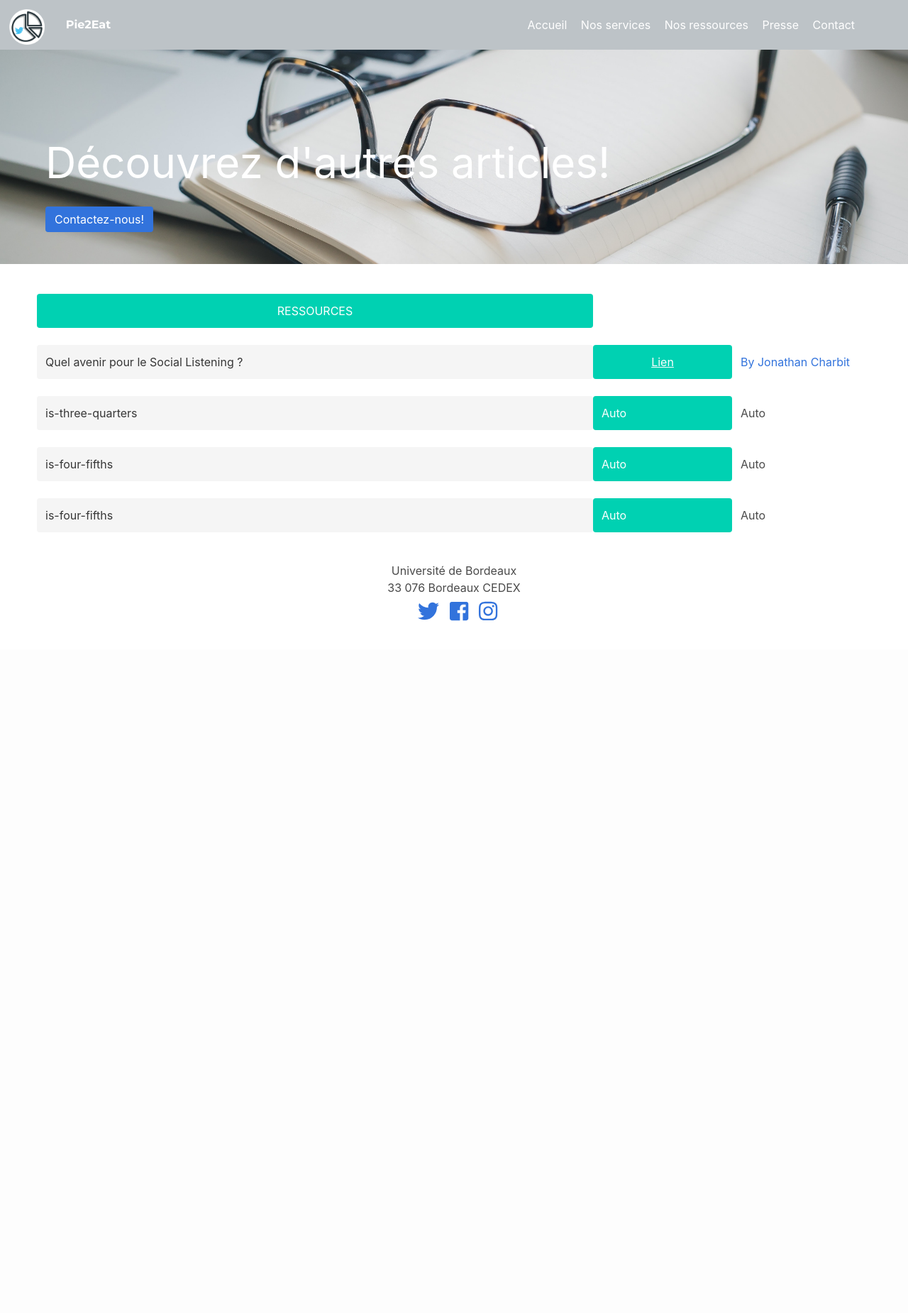
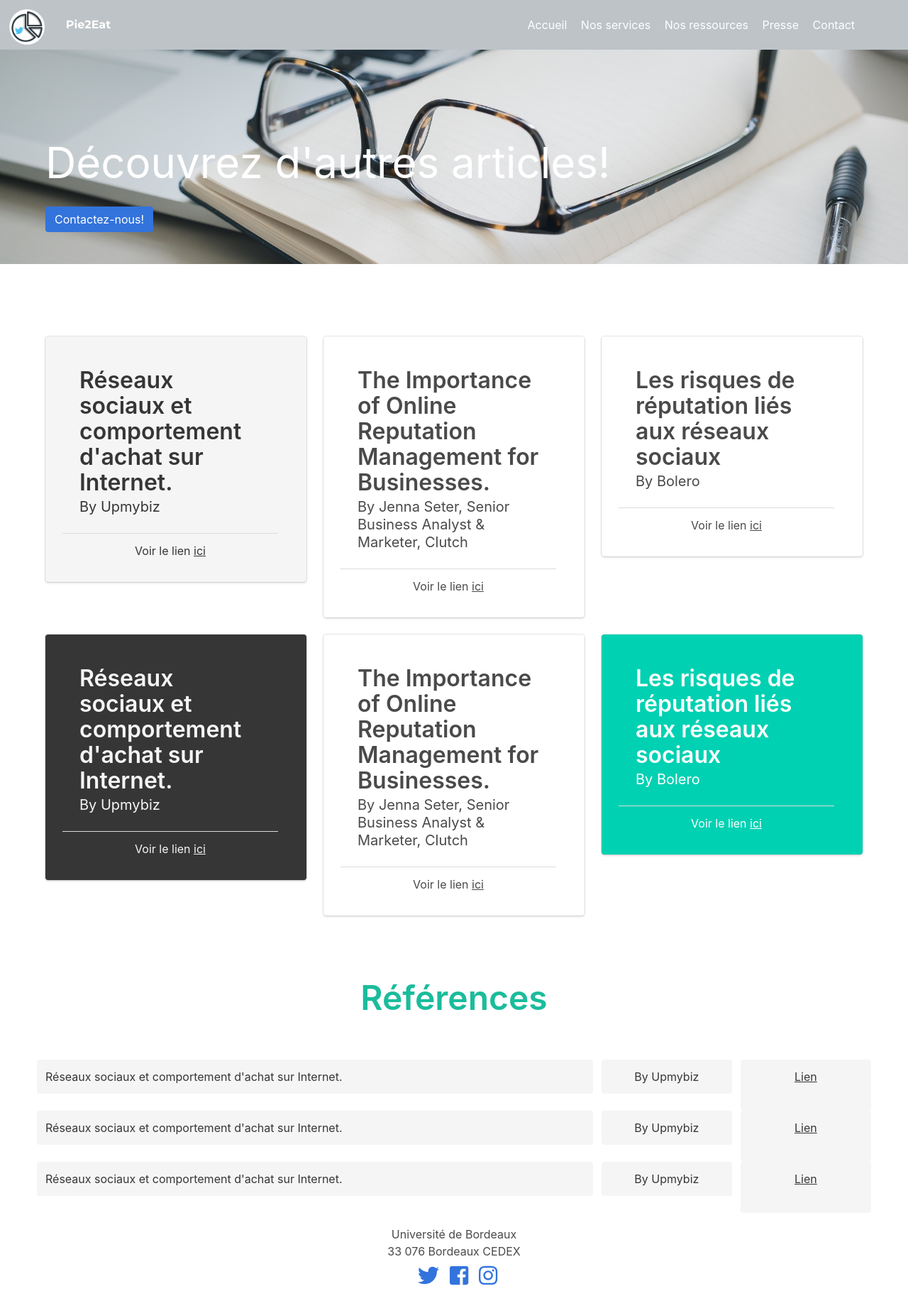
Before and after one commit to Madmax21x/Web_TER, a PHP site: page /presse.php in a window 1280 px wide. Shown: the whole page at 71% size. Before the commit the page ends 875 px from the top, so only its background shows below. Run offline with PHP 8.4, Linux system fonts and the light colour scheme; some libraries are stand-ins or nearby versions.

Commit message:
Update presse.php

```diff
--- a/Site/presse.php
+++ b/Site/presse.php
@@ -18,34 +18,160 @@ include("entete.php");
 <?php
 include("formulaire.php");
 ?>
+
+<br/>
+<br/>
+<br/>
+<br/>
 <div class="container">
+  <div class="columns">
+    <div class="column">
+
+      <div class="card notification is-light">
+        <div class="card-content">
+          <p class="title">
+            Réseaux sociaux et comportement d'achat sur Internet.
+          </p>
+          <p class="subtitle">
+            By Upmybiz
+          </p>
+        </div>
+        <footer class="card-footer">
+          <p class="card-footer-item">
+            <span>
+              Voir le lien <a href="https://www.upmybiz.com/reseaux-sociaux-et-impact-comportement-achat/">ici</a>
+            </span>
+          </p>
+        </footer>
+      </div>
+    </div>
+
+    <div class="column">
+      <div class="card notification is-grey">
+        <div class="card-content">
+          <p class="title">
+            The Importance of Online Reputation Management for Businesses.</p>
+          <p class="subtitle">
+            By Jenna Seter, Senior Business Analyst & Marketer, Clutch
+          </p>
+        </div>
+        <footer class="card-footer">
+          <p class="card-footer-item">
+            <span>
+              Voir le lien <a href="https://clutch.co/pr-firms/resources/importance-online-reputation-management-businesses">ici</a>
+            </span>
+          </p>
+        </footer>
+      </div>
+    </div>
+
+    <div class="column">
+      <div class="card notification is-grey-dark">
+        <div class="card-content">
+          <p class="title">
+            Les risques de réputation liés aux réseaux sociaux</p>
+          <p class="subtitle">
+            By Bolero
+          </p>
+        </div>
+        <footer class="card-footer">
+          <p class="card-footer-item">
+            <span>
+              Voir le lien <a href="https://www.bolero.fr/article-chaine-expert/les-risques-de-reputation-lies-aux-reseaux-sociaux/">ici</a>
+            </span>
+          </p>
+        </footer>
+      </div>
+    </div>
+
+
+</div>
+
+<div class="columns">
+  <div class="column">
+
+    <div class="card notification is-dark">
+      <div class="card-content">
+        <p class="title">
+          Réseaux sociaux et comportement d'achat sur Internet.
+        </p>
+        <p class="subtitle">
+          By Upmybiz
+        </p>
+      </div>
+      <footer class="card-footer">
+        <p class="card-footer-item">
+          <span>
+            Voir le lien <a href="https://www.upmybiz.com/reseaux-sociaux-et-impact-comportement-achat/">ici</a>
+          </span>
+        </p>
+      </footer>
+    </div>
+  </div>
+
+  <div class="column">
+    <div class="card notification is-grey-light">
+      <div class="card-content">
+        <p class="title">
+          The Importance of Online Reputation Management for Businesses.</p>
+        <p class="subtitle">
+          By Jenna Seter, Senior Business Analyst & Marketer, Clutch
+        </p>
+      </div>
+      <footer class="card-footer">
+        <p class="card-footer-item">
+          <span>
+            Voir le lien <a href="https://clutch.co/pr-firms/resources/importance-online-reputation-management-businesses">ici</a>
+          </span>
+        </p>
+      </footer>
+    </div>
+  </div>
+
+  <div class="column">
+    <div class="card notification is-primary">
+      <div class="card-content">
+        <p class="title">
+          Les risques de réputation liés aux réseaux sociaux</p>
+        <p class="subtitle">
+          By Bolero
+        </p>
+      </div>
+      <footer class="card-footer">
+        <p class="card-footer-item">
+          <span>
+            Voir le lien <a href="https://www.bolero.fr/article-chaine-expert/les-risques-de-reputation-lies-aux-reseaux-sociaux/">ici</a>
+          </span>
+        </p>
+      </footer>
+    </div>
+  </div>
+</div>
+
+
+</div>
+
+<h1 class="title is-1" style="color: #1abc9c; text-align: center; margin-top: 7%; ">Références</h1>
+
+  <div class="container">
   <br/>
   <br/>
   <div class="columns">
-  <div class="column is-two-thirds notification is-primary has-text-centered">RESSOURCES</div>
-  <div class="column"></div>
-  <div class="column"></div>
+    <div class="column is-two-thirds notification is-light" style="margin-right:1%;">Réseaux sociaux et comportement d'achat sur Internet.</div>
+    <div class="column notification is-light" style="text-align: center; margin-right:1%;">By Upmybiz</div>
+    <div class="column notification is-light" style="text-align: center;"><a href="https://www.upmybiz.com/reseaux-sociaux-et-impact-comportement-achat/">Lien</a></div>
   </div>
   <div class="columns">
-    <div class="column is-two-thirds notification is-light">Quel avenir pour le Social Listening ?</div>
-    <div class="column notification is-primary has-text-centered"><a href="https://siecledigital.fr/2019/01/22/quel-avenir-pour-le-social-listening/">Lien</div>
-    <div class="column">By Jonathan Charbit</a></div>
+    <div class="column is-two-thirds notification is-light" style="margin-right:1%;">Réseaux sociaux et comportement d'achat sur Internet.</div>
+    <div class="column notification is-light" style="text-align: center; margin-right:1%;">By Upmybiz</div>
+    <div class="column notification is-light" style="text-align: center;"><a href="https://www.upmybiz.com/reseaux-sociaux-et-impact-comportement-achat/">Lien</a></div>
   </div>
   <div class="columns">
-    <div class="column is-two-thirds notification is-light">is-three-quarters</div>
-    <div class="column notification is-primary"> Auto</div>
-    <div class="column">Auto</div>
+    <div class="column is-two-thirds notification is-light" style="margin-right:1%;">Réseaux sociaux et comportement d'achat sur Internet.</div>
+    <div class="column notification is-light" style="text-align: center; margin-right:1%;">By Upmybiz</div>
+    <div class="column notification is-light" style="text-align: center;"><a href="https://www.upmybiz.com/reseaux-sociaux-et-impact-comportement-achat/">Lien</a></div>
   </div>
-  <div class="columns">
-    <div class="column is-two-thirds notification is-light">is-four-fifths</div>
-    <div class="column notification is-primary">Auto</div>
-    <div class="column">Auto</div>
-  </div>
-  <div class="columns">
-    <div class="column is-two-thirds notification is-light">is-four-fifths</div>
-    <div class="column notification is-primary">Auto</div>
-    <div class="column">Auto</div>
-  </div>
+
 </div>
 
 
```
